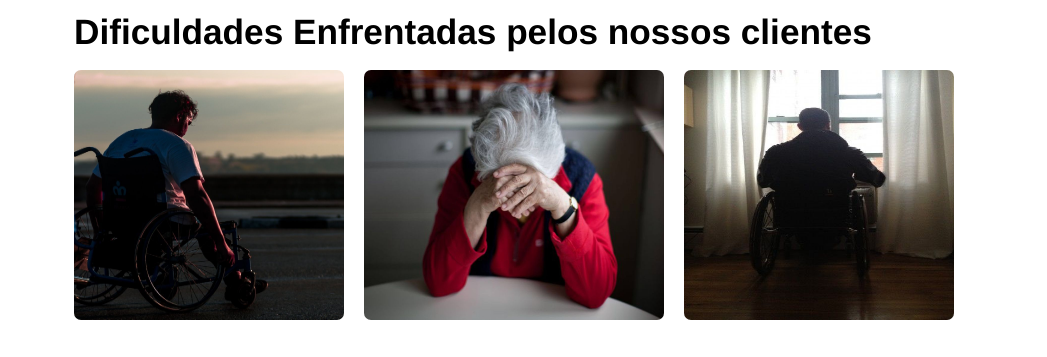
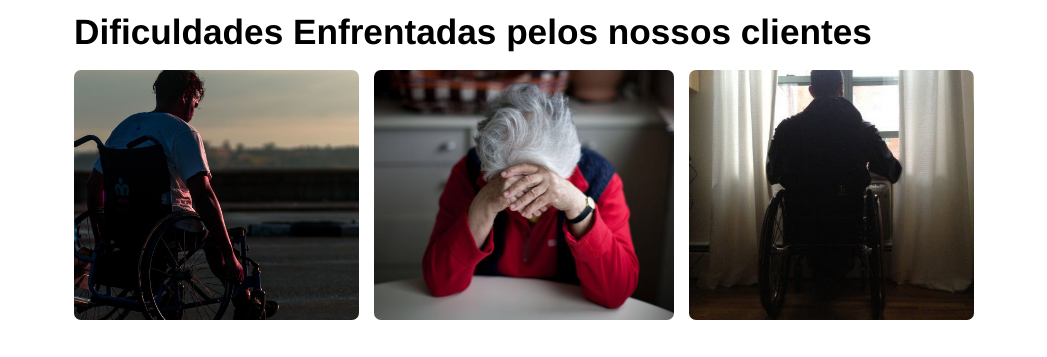
Before and after one commit to josevitor1899/TCC_Site, a Vue app: page / in a window 1280 px wide. Shown: the part 584-941 px from the top of the page, without its empty margins (116-1163 px from the left). Built offline with nearby package versions, Linux system fonts and the light colour scheme.

Commit message:
Alterando o CSS do Texto02 da Página Inicial

```diff
--- a/src/components/TextosInicio/Texto02.vue
+++ b/src/components/TextosInicio/Texto02.vue
@@ -19,13 +19,18 @@ export default {
 <style scoped>
 
 #DificuldadesEnfrentadas {
-    display: flex;
+  display: flex;
+  justify-content: space-between; /* distribui as imagens igualmente */
+  flex-wrap: wrap;                /* permite quebrar em telas menores */
+  gap: 15px;                      /* espaço entre as imagens */
 }
-#DificuldadesEnfrentadas img{
-    width: 300px;
-    height: 250px;
-    margin-right: 20px;
-    border-radius: 7px;
 
+#DificuldadesEnfrentadas img {
+  flex: 1;                        /* faz as imagens ocuparem espaço proporcional */
+  max-width: 300px;               /* limite máximo */
+  height: 250px;
+  border-radius: 7px;
+  object-fit: cover;              /* mantém proporção da imagem */
 }
+
 </style>
```
